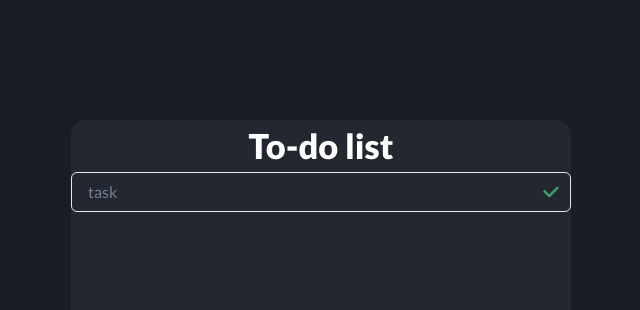
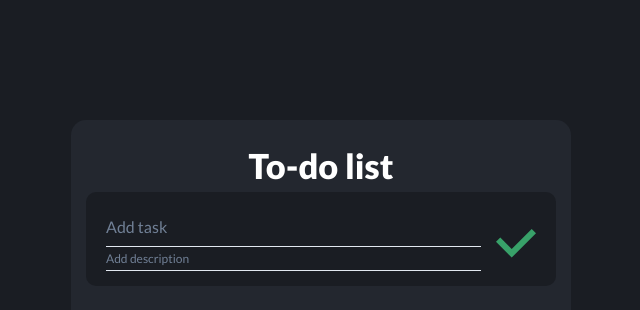
Before and after one commit to ipqw/todo-list, a React (Vite) app: page / in a window 1280 px wide. Shown: the top 310 px of the page, without its empty margins (319-959 px from the left). Built offline with nearby package versions, Linux system fonts and the light colour scheme.

Commit message:
add task component

```diff
--- /dev/null
+++ b/src/components/Task.tsx
@@ -0,0 +1,54 @@
+import styled from 'styled-components'
+import { ITask } from '../types'
+import { DeleteIcon, EditIcon } from '@chakra-ui/icons'
+import { Accordion, AccordionButton, AccordionIcon, AccordionItem, AccordionPanel, Box } from '@chakra-ui/react'
+export const Task = ({title, description, status}: ITask) => {
+
+    return(
+        <Wrapper>
+            <StyledAccordion allowToggle>
+                <AccordionItem style={{border: 'none'}}>
+                    <AccordionItemTop>
+                        <AccordionButton>
+                            <Box as="span" flex='1' textAlign='left'>
+                                <Title>{title}</Title>
+                            </Box>
+                            <AccordionIcon boxSize={8} color='white' />
+                        </AccordionButton>
+                        <EditIcon style={{marginRight: '15px'}} boxSize={6} color='white'/>
+                        <DeleteIcon boxSize={6} color='white'/>
+                    </AccordionItemTop>
+                    <AccordionPanel pb={4}>
+                        <Text>{description}</Text>
+                        <Text>Status: {status}</Text>
+                    </AccordionPanel>
+                </AccordionItem>
+            </StyledAccordion>
+        </Wrapper>
+    )
+}
+
+const StyledAccordion = styled(Accordion)`
+    width: 100%;
+`
+const AccordionItemTop = styled.div`
+    display: flex;
+    align-items: center;
+`
+const Title = styled.p`
+    color: #ffffff;
+    height: min-content;
+`
+const Text = styled.p`
+    color: #ffffff;
+`
+const Wrapper = styled.div`
+    display: flex;
+    justify-content: space-between;
+    align-items: center;
+    background-color: #1f2227;
+    margin-top: 10px;
+    padding: 10px 10px;
+    width: 100%;
+    border-radius: 10px;
+`
--- a/src/pages/TodoPage.tsx
+++ b/src/pages/TodoPage.tsx
@@ -1,32 +1,68 @@
 import { observer } from 'mobx-react'
 import { styled } from 'styled-components'
-import { Input, InputGroup, InputRightElement } from '@chakra-ui/react'
+import { Input, InputGroup } from '@chakra-ui/react'
 import { CheckIcon } from '@chakra-ui/icons'
 import { useState } from 'react'
+import { store } from '../store/store'
+import { ITask, Statuses } from '../types'
+import { Task } from '../components/Task'
 
 export const TodoPage = observer(() => {
-  const [task, setTask] = useState<string>('')
+  const [title, setTitle] = useState<string>('')
+  const [description, setDescription] = useState<string>('')
+  const addTask = () => {
+    // store.createTask(title, description, Statuses.AWAITS)
+    store.addTask({title, description, status: Statuses.PENDING, id: 0, userId: 0})
+  }
   return (
     <Wrapper>
         <Title>To-do list</Title>
-        <InputGroup>
-          <Input color='#ffffff' placeholder='task' value={task} onChange={(e) => setTask(e.target.value)} />
-          <InputRightElement>
-            <CheckIcon color='green.500' />
-          </InputRightElement>
-        </InputGroup>
+        <FormWrapper>
+            <InputWrapper>
+                <StyledInputGroup>
+                    <Input color='#ffffff' variant='flushed' placeholder='Add task' value={title} onChange={(e) => setTitle(e.target.value)} maxLength={40} />
+                    <Input color='#ffffff' size='xs' variant='flushed' placeholder='Add description' value={description} onChange={(e) => setDescription(e.target.value)} />
+                </StyledInputGroup>
+                <StyledCheckIcon boxSize={10} viewBox='0 -1.5 14 14' onClick={addTask} color='green.500' />
+            </InputWrapper>
+        </FormWrapper>
+        {store.tasks.map((task: ITask) => {
+            return <Task title={task.title} key={Math.random()} description={task.description} status={task.status} id={task.id} userId={task.userId}/>
+        })}
     </Wrapper>
   )
 })
+const StyledInputGroup = styled(InputGroup)`
+    display: flex;
+    flex-direction: column;
+    padding-right: 15px;
+`
+const FormWrapper = styled.div`
+    width: 100%;
+    background-color: #1a1d23;
+    padding: 15px 20px;
+    border-radius: 10px;
+`
+const StyledCheckIcon = styled(CheckIcon)`
+    cursor: pointer;
+`
+const InputWrapper = styled.div`
+    display: flex;
+    align-items: center;
+    width: 100%;
+`
 const Title = styled.p`
     color: #ffffff;
     font-weight: 900;
     font-size: calc(28px + 0.5vw);
+    padding-top: 10px;
 `
 const Wrapper = styled.div`
+    padding: 10px 15px;
     margin-top: 15vh;
     width: 500px;
-    height: 500px;
+    min-height: 500px;
+    height: min-content;
     background-color: #23272f;
     display: flex;
     flex-direction: column;
--- a/src/store/store.ts
+++ b/src/store/store.ts
@@ -1,10 +1,11 @@
 import { makeAutoObservable } from 'mobx'
-import { ITask, IUser } from '../types'
+import { ITask, IUser, Statuses } from '../types'
 class Storage{
     constructor(){
         makeAutoObservable(this)
     }
-    _server = 'https://todo-list-server-ipqw.vercel.app/api/'
+    // _server = 'https://todo-list-server-ipqw.vercel.app/api/'
+    _server = 'http://localhost:5000/api/'
     get server(){
         return this._server
     }
@@ -18,12 +19,35 @@ class Storage{
     addTask = (task: ITask) => {
         this._tasks.push(task)
     }
-    downloadTasksData = async () => {
+    _user: IUser | null = null
+    get user(){
+        return this._user
+    }
+    setUser = (user: IUser | null) => {
+        this._user = user
+    }
+    downloadUserData = async () => {
         const response: Promise<IUser> | void = await fetch(`${this.server}user/${localStorage.getItem('username')}`, {
             method: 'GET',
         })
         .then(res => res.json())
-        .then(res => this.setTasks(res.tasks))
+        .then(res => {this.setTasks(res.tasks); return res})
+        .then(res => this.setUser(res))
+        .catch((err: Error) => {
+            console.error(`Error: ${err}`)
+        })
+        return response
+    }
+    createTask = async (title: string, description: string, status: Statuses) => {
+        const response: Promise<IUser> | void = await fetch(`${this.server}task`, {
+            method: 'POST',
+            headers: {
+                'Content-Type': 'application/json'
+            },
+            body: JSON.stringify({title, description, status, userId: this.user?.id})
+        })
+        .then(res => res.json())
+        .then(() => this.downloadUserData())
         .catch((err: Error) => {
             console.error(`Error: ${err}`)
         })
@@ -38,7 +62,6 @@ class Storage{
             body: JSON.stringify({username})
         })
         .then(res => res.json())
-        .then(res => this.setTasks(res.tasks))
         .catch((err: Error) => {
             console.error(`Error: ${err}`)
         })
@@ -53,7 +76,7 @@ class Storage{
             body: JSON.stringify({title, description, status})
         })
         .then(res => res.json())
-        .then(() => this.downloadTasksData())
+        .then(() => this.downloadUserData())
         .catch((err: Error) => {
             console.error(`Error: ${err}`)
         })
--- a/src/types.ts
+++ b/src/types.ts
@@ -1,11 +1,17 @@
 export interface ITask {
-    id: number
+    id: number | undefined
     title: string
     description: string | null,
-    status: 'In progress' | 'Completed' | 'Awaits'
+    status: Statuses
+    userId: number | undefined
 }
 export interface IUser {
     id: number
     username: string
     tasks: ITask[]
 }
+export enum Statuses{
+    IN_PROGRESS = 'In progress',
+    COMPLETED = 'Completed',
+    PENDING = 'Pending'
+}
```
Also changed, not shown: src/App.tsx (indentation only).
